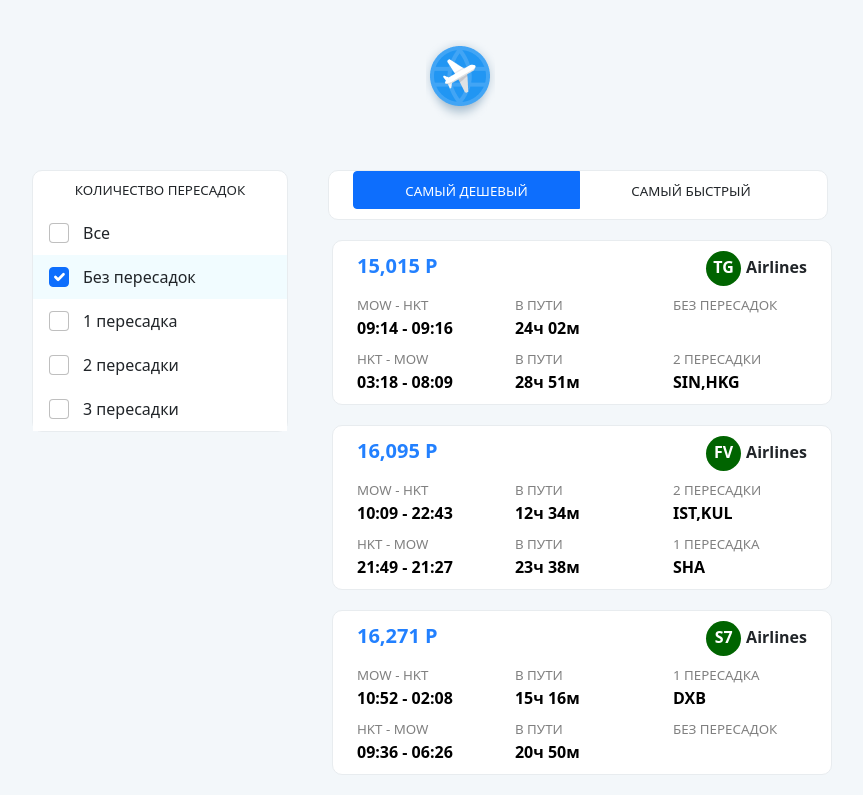
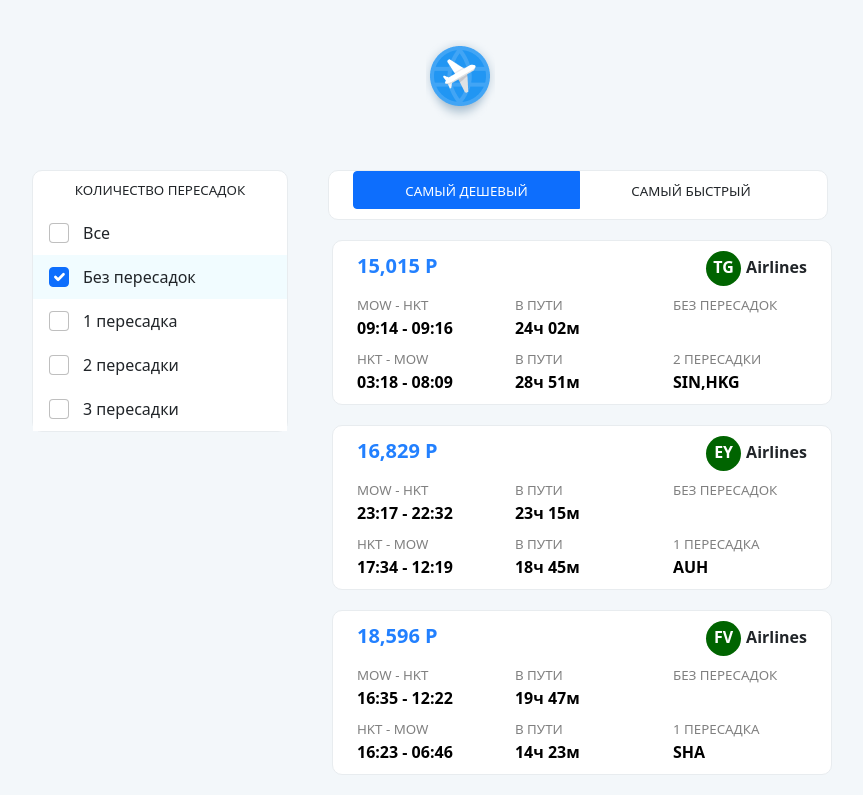
Before and after one commit to LLPeterX/hexlet-aviasales, a React (Create React App) app: page / in a window 1280 px wide. Shown: the top 795 px of the page, without its empty margins (180-1043 px from the left). Built offline with nearby package versions, Linux system fonts and the light colour scheme.

Commit message:
done filtering by stops

```diff
--- a/src/App.tsx
+++ b/src/App.tsx
@@ -97,7 +97,7 @@ function App() {
           />
 
           <div>
-            {allTickets.length && <AllTickets tickets={allTickets} order={order} />}
+            {allTickets.length && <AllTickets tickets={allTickets} order={order} filter={stops} />}
           </div>
         </div>
       </div>
--- a/src/components/AllTickets.tsx
+++ b/src/components/AllTickets.tsx
@@ -1,31 +1,46 @@
 //import React, { useState } from 'react'
 import Ticket from './Ticket'
-//import { ICarrier } from '../types/ICarrier'
 import { ITicket } from '../types/ITicket'
+import ITransferFilter from '../types/transferFilter';
 
 type PropsType = {
   tickets: ITicket[],
-  order: string
+  order: string,
+  filter: ITransferFilter
 }
 
-export default function AllTickets({ tickets, order }: PropsType) {
+export default function AllTickets({ tickets, order, filter }: PropsType) {
 
   if (!tickets) {
     return null;
   }
 
+  // фильтрация
+  const showTickets = tickets.filter(t => {
+    if (filter.all) {
+      return true;
+    }
+    const s = t.segments[0].stops.length;
+    if (filter['0'] && s === 0) return true;
+    if (filter['1'] && s === 1) return true;
+    if (filter['2'] && s === 2) return true;
+    if (filter['3'] && s === 3) return true;
+    return false;
+  });
+
+  // сортировка
   if (order === 'price') {
     // sort by price
-    tickets.sort((a: ITicket, b: ITicket) => a.price - b.price);
+    showTickets.sort((a: ITicket, b: ITicket) => a.price - b.price);
   } else {
     // sort by duration (ticket.segment[0].duration)
-    tickets.sort((a: ITicket, b: ITicket) => a.segments[0].duration - b.segments[0].duration)
+    showTickets.sort((a: ITicket, b: ITicket) => a.segments[0].duration - b.segments[0].duration)
   }
 
   return (
     <div>
       {
-        tickets.slice(0, 5).map((t, i) => <Ticket key={`${t.carrier}.${t.price}.${t.segments[0].duration}`} ticket={t} />)
+        showTickets.slice(0, 5).map((t, i) => <Ticket key={`${t.carrier}.${t.price}.${t.segments[0].duration}`} ticket={t} />)
         // tickets.map((t, i) => <div key={i}>
         //   <p>Carrier: {t.carrier}, Price: {t.price}, Duration: {t.segments[0].duration}</p>
         // </div>
```
